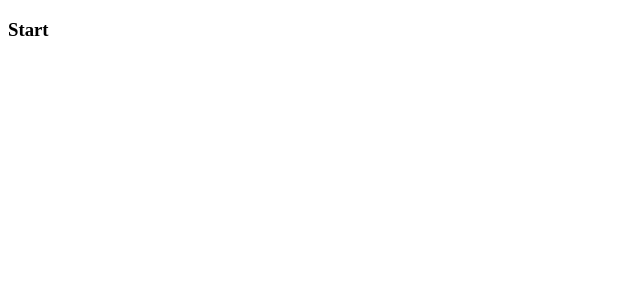
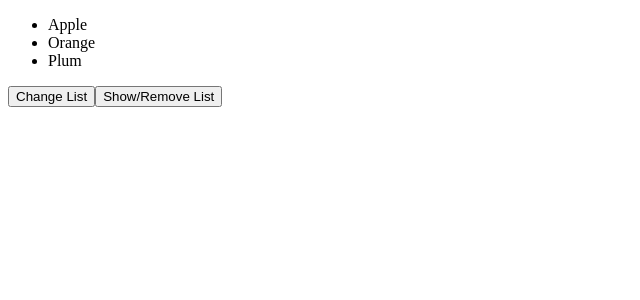
Before and after one commit to craigmckeachie/a14_demos, an Angular app: page / in a window 1280 px wide. Shown: the top 300 px of the page, without its empty margins (0-640 px from the left). Built offline with nearby package versions, Linux system fonts and the light colour scheme.

Commit message:
lifecycle-basic

```diff
--- a/src/app/app.component.ts
+++ b/src/app/app.component.ts
@@ -1,10 +1,26 @@
+import { OnInit } from '@angular/core';
 import { Component } from '@angular/core';
 
 @Component({
   selector: 'app-root',
-  template: ` <h3>Start</h3> `,
+  template: `
+    <app-fruit-list [fruits]="data" *ngIf="showList"></app-fruit-list>
+    <button (click)="onClickChange()">Change List</button>
+    <button (click)="onClickRemove()">Show/Remove List</button>
+  `,
   styles: [],
 })
-export class AppComponent {
-  title = 'a14_demos';
+export class AppComponent implements OnInit {
+  data = ['Apple', 'Orange', 'Plum'];
+  showList = true;
+
+  ngOnInit(): void {}
+
+  onClickChange() {
+    this.data = ['Banana', 'Kiwi', 'Grape'];
+  }
+
+  onClickRemove() {
+    this.showList = !this.showList;
+  }
 }
--- a/src/app/app.module.ts
+++ b/src/app/app.module.ts
@@ -3,10 +3,12 @@ import { BrowserModule } from '@angular/platform-browser';
 
 import { AppRoutingModule } from './app-routing.module';
 import { AppComponent } from './app.component';
+import { FruitListComponent } from './fruit-list/fruit-list.component';
 
 @NgModule({
   declarations: [
-    AppComponent
+    AppComponent,
+    FruitListComponent
   ],
   imports: [
     BrowserModule,
--- /dev/null
+++ b/src/app/fruit-list/fruit-list.component.ts
@@ -0,0 +1,39 @@
+import {
+  Component,
+  Input,
+  OnChanges,
+  OnDestroy,
+  OnInit,
+  SimpleChanges,
+} from '@angular/core';
+
+@Component({
+  selector: 'app-fruit-list',
+  template: `
+    <ul>
+      <li *ngFor="let fruit of fruits">
+        {{ fruit }}
+      </li>
+    </ul>
+  `,
+  styles: [],
+})
+export class FruitListComponent implements OnInit, OnChanges, OnDestroy {
+  @Input()
+  fruits: string[] = [];
+
+  constructor() {}
+  ngOnChanges(changes: SimpleChanges): void {
+    console.log('OnChanges');
+    console.log('Previous Value: ', changes.fruits.previousValue);
+    console.log('Current Value: ', changes.fruits.currentValue);
+  }
+
+  ngOnInit(): void {
+    console.log('OnInit');
+  }
+
+  ngOnDestroy(): void {
+    console.log('Destroyed');
+  }
+}
```
